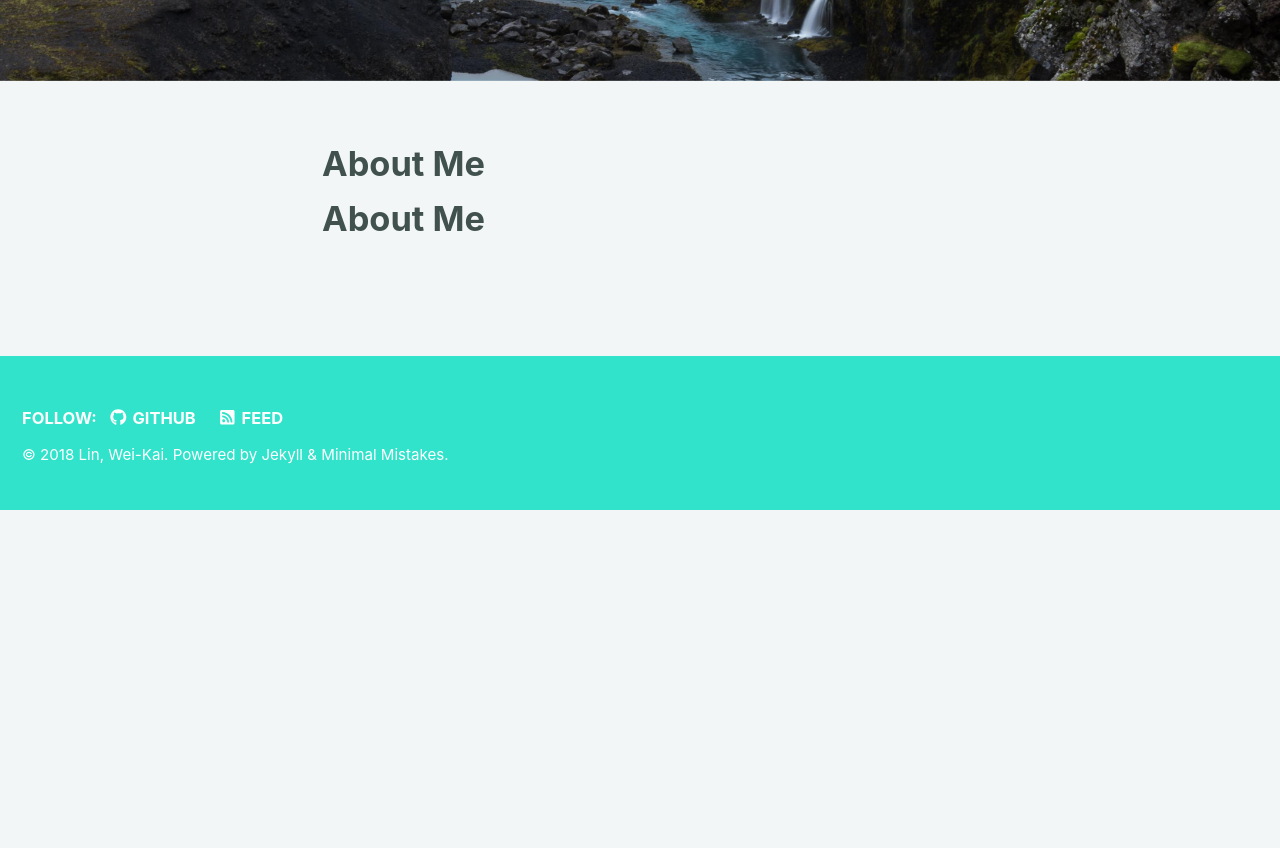
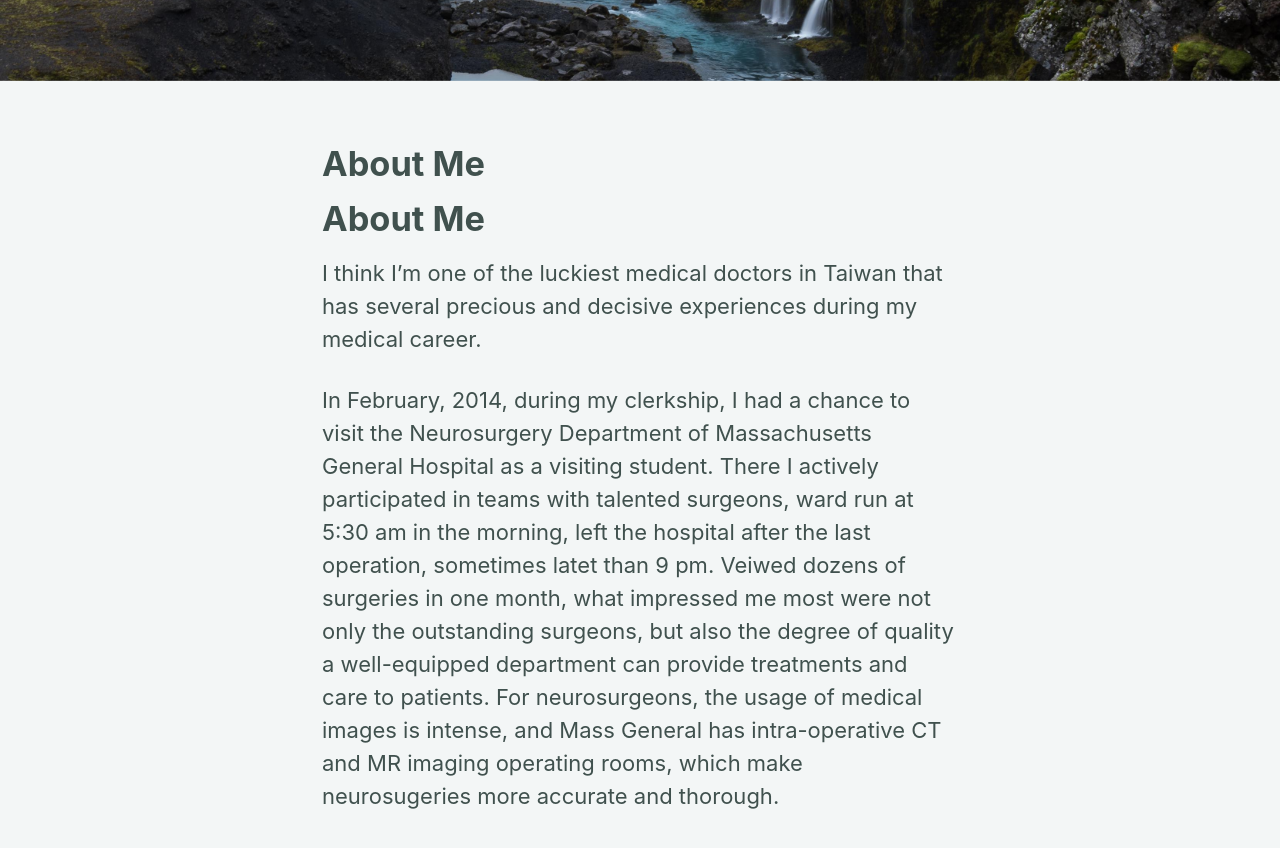
Before and after one commit to spreadwyvern/spreadwyvern.github.io, a Jekyll site: the page built from _pages/About Me.md, in a window 1280 px wide and 900 px high, scrolled down 495 px. Shown: the top 848 px of the window. Built offline with Jekyll 4.4.1, drawn with Linux system fonts in a browser that asks for light colours; cached includes are drawn as plain includes; nearby versions of some CDN libraries; before the commit the page ends 1005 px from its top, so only the background shows below that.

Commit message:
update page

```diff
--- a/_pages/About Me.md
+++ b/_pages/About Me.md
@@ -6,3 +6,7 @@ header:
   image: /assets/images/Iceland.jpg
 ---
 # About Me
+
+I think I'm one of the luckiest medical doctors in Taiwan that has several precious and decisive experiences during my medical career.
+
+In February, 2014, during my clerkship, I had a chance to visit the Neurosurgery Department of Massachusetts General Hospital as a visiting student. There I actively participated in teams with talented surgeons, ward run at 5:30 am in the morning, left the hospital after the last operation, sometimes latet than 9 pm. Veiwed dozens of surgeries in one month, what impressed me most were not only the outstanding surgeons, but also the degree of quality a well-equipped department can provide treatments and care to patients. For neurosurgeons, the usage of medical images is intense, and Mass General has intra-operative CT and MR imaging operating rooms, which make neurosugeries more accurate and thorough.
```
